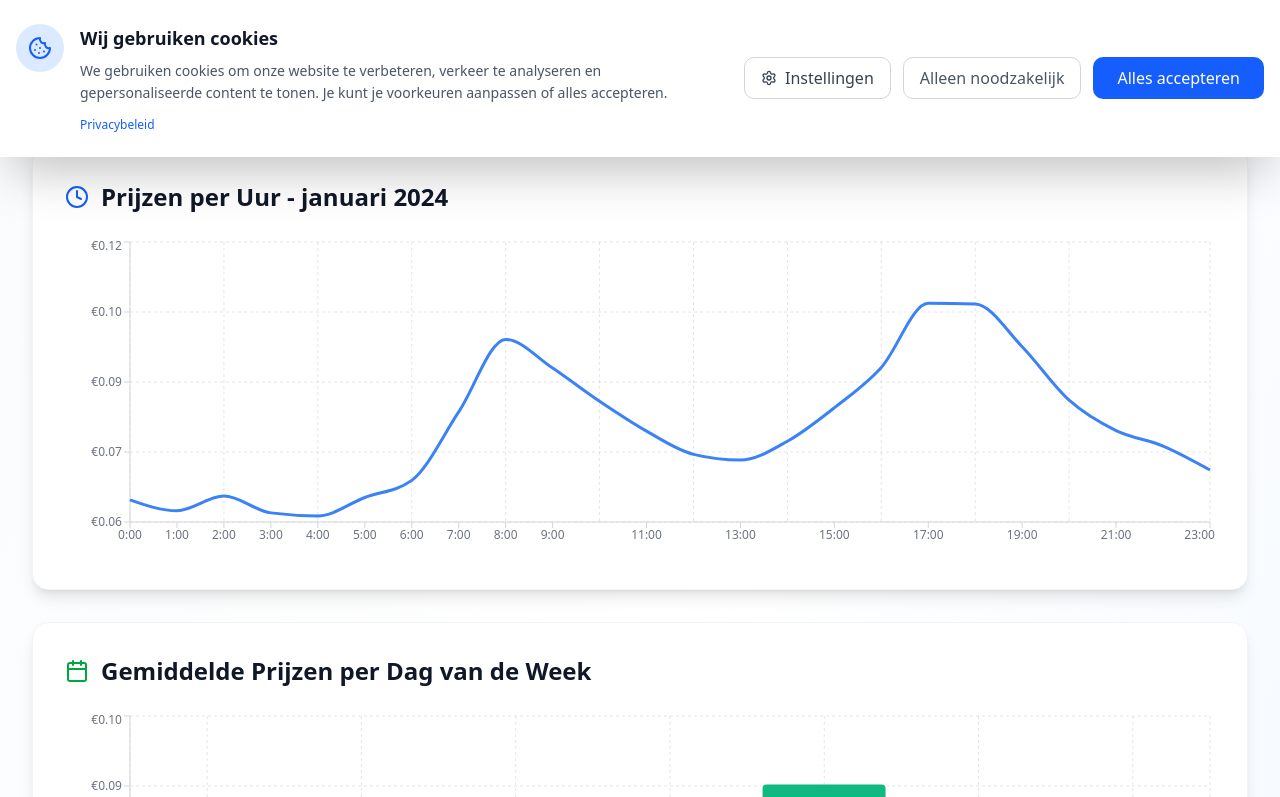
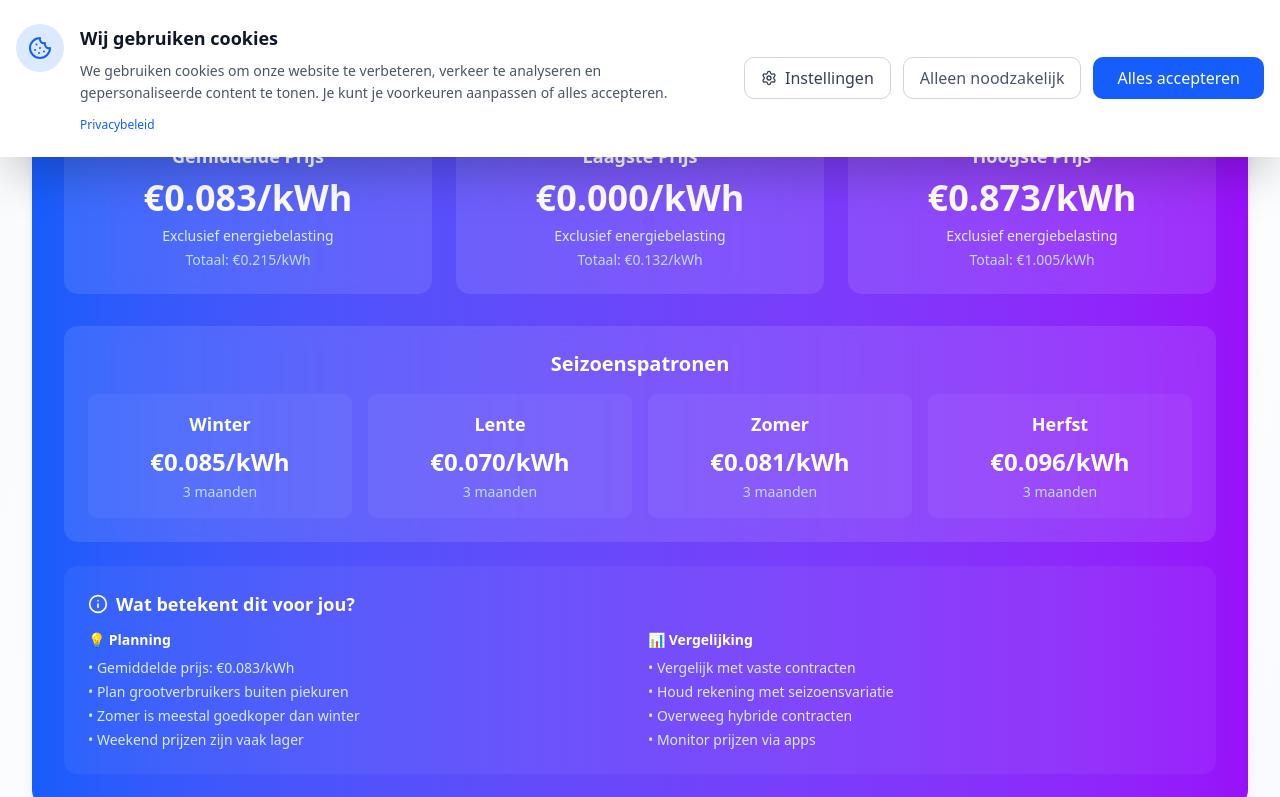
Before and after one commit to jjscholtes/energievergelijker, a Next.js app: page /dynamische-prijzen in a window 1280 px wide. Shown: the part 643-1440 px from the top of the page. Built offline with nearby package versions, Linux system fonts and the light colour scheme.

Commit message:
📊 Add weighted average: Show long-term average price with seasonal breakdown and practical guidance

```diff
--- a/src/components/DynamicPricingPage.tsx
+++ b/src/components/DynamicPricingPage.tsx
@@ -3,13 +3,14 @@
 import React, { useState, useEffect } from 'react';
 import { TrendingUp, TrendingDown, Clock, Sun, Moon, Zap, BarChart3, Info, ArrowLeft, Calendar, DollarSign } from 'lucide-react';
 import Link from 'next/link';
-import { getMonthlyData, getHourlyDataForMonth, getDailyDataForMonth, MonthlyStats } from '@/lib/data/monthlyPriceData';
+import { getMonthlyData, getHourlyDataForMonth, getDailyDataForMonth, getWeightedAverage, getAvailableMonths, MonthlyStats } from '@/lib/data/monthlyPriceData';
 import { LineChart, Line, XAxis, YAxis, CartesianGrid, Tooltip, ResponsiveContainer, BarChart, Bar } from 'recharts';
 
 export function DynamicPricingPage() {
   const [selectedYear, setSelectedYear] = useState(2024);
   const [selectedMonth, setSelectedMonth] = useState(1);
   const [monthlyData, setMonthlyData] = useState<{ [month: number]: MonthlyStats }>({});
+  const [weightedAverage, setWeightedAverage] = useState<any>(null);
   const [loading, setLoading] = useState(true);
 
   const years = [
@@ -40,10 +41,14 @@ export function DynamicPricingPage() {
       setMonthlyData(data);
 
       // Set first available month as default
-      const availableMonths = Object.keys(data).map(Number).sort((a, b) => a - b);
+      const availableMonths = getAvailableMonths(selectedYear);
       if (availableMonths.length > 0 && !data[selectedMonth]) {
         setSelectedMonth(availableMonths[0]);
       }
+
+      // Calculate weighted average for all available months
+      const weightedAvg = getWeightedAverage(selectedYear, availableMonths);
+      setWeightedAverage(weightedAvg);
     } catch (error) {
       console.error('Error loading monthly data:', error);
     }
@@ -171,6 +176,111 @@ export function DynamicPricingPage() {
             </div>
           </div>
         </div>
+
+        {/* Weighted Average Section */}
+        {weightedAverage && (
+          <div className="bg-gradient-to-r from-blue-600 to-purple-600 rounded-2xl shadow-lg p-8 mb-8 text-white">
+            <div className="text-center mb-6">
+              <div className="inline-flex items-center gap-3 bg-white/20 backdrop-blur-sm text-white px-6 py-3 rounded-full text-sm font-bold mb-4 shadow-lg">
+                <DollarSign className="w-5 h-5" />
+                <span>Gewogen Gemiddelde</span>
+              </div>
+              <h2 className="text-3xl font-bold mb-4">
+                Gemiddelde Prijs {selectedYear}
+              </h2>
+              <p className="text-blue-100 text-lg">
+                Gebaseerd op {weightedAverage.totalDataPoints.toLocaleString()} datapunten
+              </p>
+            </div>
+
+            <div className="grid grid-cols-1 md:grid-cols-3 gap-6 mb-8">
+              <div className="bg-white/10 backdrop-blur-sm rounded-xl p-6 text-center">
+                <h3 className="text-lg font-semibold mb-2">Gemiddelde Prijs</h3>
+                <p className="text-4xl font-bold mb-2">
+                  €{weightedAverage.weightedAverage.toFixed(3)}/kWh
+                </p>
+                <p className="text-sm text-blue-100">
+                  Exclusief energiebelasting
+                </p>
+                <p className="text-sm text-blue-200 mt-1">
+                  Totaal: €{(weightedAverage.weightedAverage + 0.1316).toFixed(3)}/kWh
+                </p>
+              </div>
+
+              <div className="bg-white/10 backdrop-blur-sm rounded-xl p-6 text-center">
+                <h3 className="text-lg font-semibold mb-2">Laagste Prijs</h3>
+                <p className="text-4xl font-bold mb-2">
+                  €{weightedAverage.minPrice.toFixed(3)}/kWh
+                </p>
+                <p className="text-sm text-blue-100">
+                  Exclusief energiebelasting
+                </p>
+                <p className="text-sm text-blue-200 mt-1">
+                  Totaal: €{(weightedAverage.minPrice + 0.1316).toFixed(3)}/kWh
+                </p>
+              </div>
+
+              <div className="bg-white/10 backdrop-blur-sm rounded-xl p-6 text-center">
+                <h3 className="text-lg font-semibold mb-2">Hoogste Prijs</h3>
+                <p className="text-4xl font-bold mb-2">
+                  €{weightedAverage.maxPrice.toFixed(3)}/kWh
+                </p>
+                <p className="text-sm text-blue-100">
+                  Exclusief energiebelasting
+                </p>
+                <p className="text-sm text-blue-200 mt-1">
+                  Totaal: €{(weightedAverage.maxPrice + 0.1316).toFixed(3)}/kWh
+                </p>
+              </div>
+            </div>
+
+            {/* Seasonal Breakdown */}
+            <div className="bg-white/10 backdrop-blur-sm rounded-xl p-6">
+              <h3 className="text-xl font-bold mb-4 text-center">Seizoenspatronen</h3>
+              <div className="grid grid-cols-1 md:grid-cols-2 lg:grid-cols-4 gap-4">
+                {weightedAverage.seasonalBreakdown.map((season, index) => (
+                  <div key={index} className="bg-white/5 rounded-lg p-4 text-center">
+                    <h4 className="font-semibold text-lg mb-2">{season.season}</h4>
+                    <p className="text-2xl font-bold mb-1">
+                      €{season.average.toFixed(3)}/kWh
+                    </p>
+                    <p className="text-sm text-blue-200">
+                      {season.months.length} maand{season.months.length !== 1 ? 'en' : ''}
+                    </p>
+                  </div>
+                ))}
+              </div>
+            </div>
+
+            {/* Explanation */}
+            <div className="mt-6 bg-white/5 rounded-xl p-6">
+              <h3 className="text-lg font-semibold mb-3 flex items-center gap-2">
+                <Info className="w-5 h-5" />
+                Wat betekent dit voor jou?
+              </h3>
+              <div className="grid grid-cols-1 md:grid-cols-2 gap-4 text-sm">
+                <div>
+                  <h4 className="font-semibold mb-2">💡 Planning</h4>
+                  <ul className="space-y-1 text-blue-100">
+                    <li>• Gemiddelde prijs: €{weightedAverage.weightedAverage.toFixed(3)}/kWh</li>
+                    <li>• Plan grootverbruikers buiten piekuren</li>
+                    <li>• Zomer is meestal goedkoper dan winter</li>
+                    <li>• Weekend prijzen zijn vaak lager</li>
+                  </ul>
+                </div>
+                <div>
+                  <h4 className="font-semibold mb-2">📊 Vergelijking</h4>
+                  <ul className="space-y-1 text-blue-100">
+                    <li>• Vergelijk met vaste contracten</li>
+                    <li>• Houd rekening met seizoensvariatie</li>
+                    <li>• Overweeg hybride contracten</li>
+                    <li>• Monitor prijzen via apps</li>
+                  </ul>
+                </div>
+              </div>
+            </div>
+          </div>
+        )}
 
         {currentMonthData ? (
           <>
--- a/src/lib/data/monthlyPriceData.ts
+++ b/src/lib/data/monthlyPriceData.ts
@@ -956,3 +956,87 @@ export function getDailyDataForMonth(year: number, month: number): { dayOfWeek:
     price: monthStats.dailyAverages[parseInt(dayOfWeek)]
   })).sort((a, b) => a.dayOfWeek - b.dayOfWeek);
 }
+
+// Calculate weighted average over a longer period
+export function getWeightedAverage(year: number, months: number[]): {
+  weightedAverage: number;
+  totalDataPoints: number;
+  period: string;
+  minPrice: number;
+  maxPrice: number;
+  seasonalBreakdown: { season: string; average: number; months: number[] }[];
+} {
+  const data = getMonthlyData(year);
+  const seasonalBreakdown: { season: string; average: number; months: number[] }[] = [];
+
+  let totalWeightedSum = 0;
+  let totalDataPoints = 0;
+  let minPrice = Infinity;
+  let maxPrice = -Infinity;
+
+  // Group months by season
+  const seasons = {
+    winter: { months: [12, 1, 2], name: 'Winter' },
+    spring: { months: [3, 4, 5], name: 'Lente' },
+    summer: { months: [6, 7, 8], name: 'Zomer' },
+    autumn: { months: [9, 10, 11], name: 'Herfst' }
+  };
+
+  Object.keys(seasons).forEach(seasonKey => {
+    const season = seasons[seasonKey as keyof typeof seasons];
+    const seasonMonths = months.filter(month => season.months.includes(month));
+
+    if (seasonMonths.length > 0) {
+      let seasonSum = 0;
+      let seasonDataPoints = 0;
+      let seasonMin = Infinity;
+      let seasonMax = -Infinity;
+
+      seasonMonths.forEach(month => {
+        const monthStats = data[month];
+        if (monthStats) {
+          // Weight by number of data points (more data = more reliable)
+          const weight = monthStats.dataPoints;
+          seasonSum += monthStats.average * weight;
+          seasonDataPoints += weight;
+          seasonMin = Math.min(seasonMin, monthStats.minimum);
+          seasonMax = Math.max(seasonMax, monthStats.maximum);
+        }
+      });
+
+      if (seasonDataPoints > 0) {
+        const seasonAverage = seasonSum / seasonDataPoints;
+        seasonalBreakdown.push({
+          season: season.name,
+          average: Math.round(seasonAverage * 1000) / 1000,
+          months: seasonMonths
+        });
+
+        totalWeightedSum += seasonSum;
+        totalDataPoints += seasonDataPoints;
+        minPrice = Math.min(minPrice, seasonMin);
+        maxPrice = Math.max(maxPrice, seasonMax);
+      }
+    }
+  });
+
+  const weightedAverage = totalDataPoints > 0 ? totalWeightedSum / totalDataPoints : 0;
+  const monthNames = ['januari', 'februari', 'maart', 'april', 'mei', 'juni',
+                     'juli', 'augustus', 'september', 'oktober', 'november', 'december'];
+  const period = months.map(m => monthNames[m - 1]).join(', ');
+
+  return {
+    weightedAverage: Math.round(weightedAverage * 1000) / 1000,
+    totalDataPoints,
+    period,
+    minPrice: minPrice === Infinity ? 0 : Math.round(minPrice * 1000) / 1000,
+    maxPrice: maxPrice === -Infinity ? 0 : Math.round(maxPrice * 1000) / 1000,
+    seasonalBreakdown
+  };
+}
+
+// Get all available months for a year
+export function getAvailableMonths(year: number): number[] {
+  const data = getMonthlyData(year);
+  return Object.keys(data).map(Number).sort((a, b) => a - b);
+}
```
